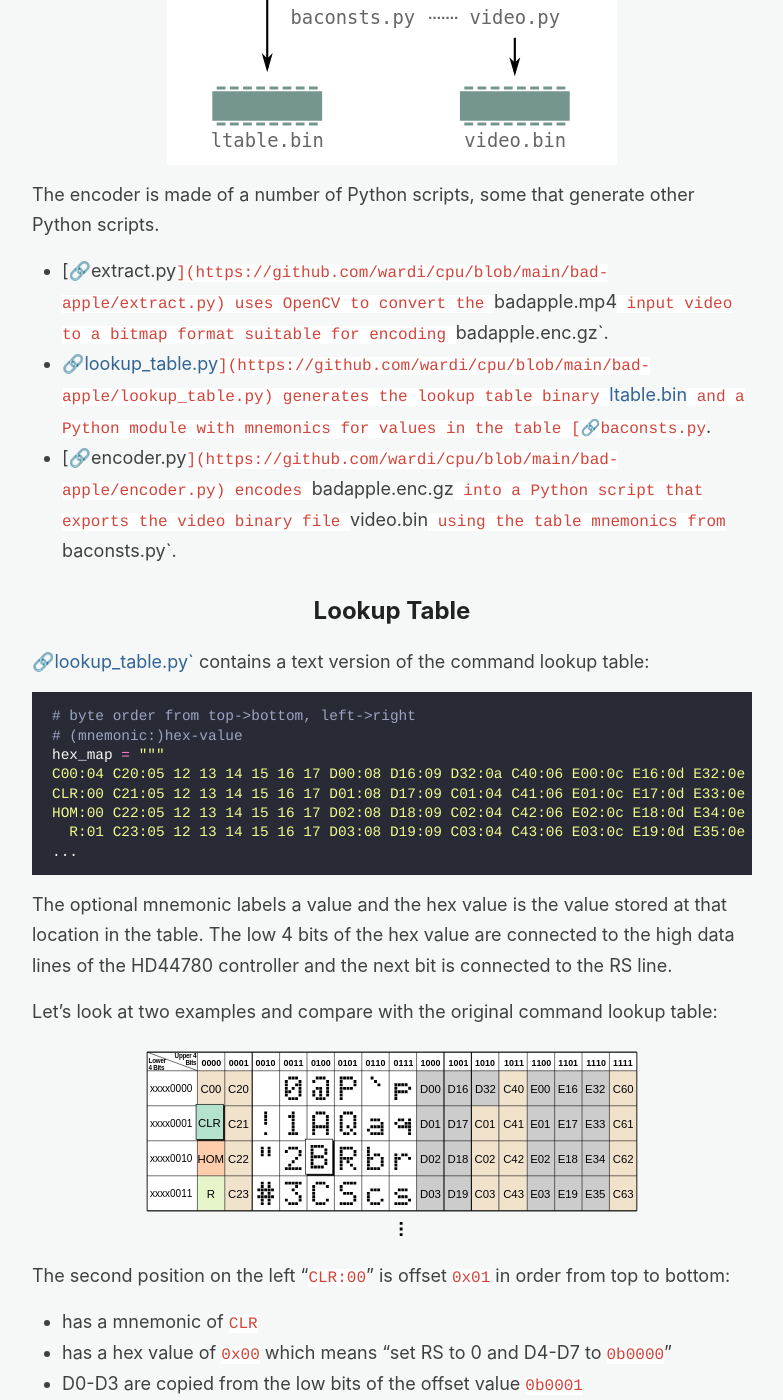
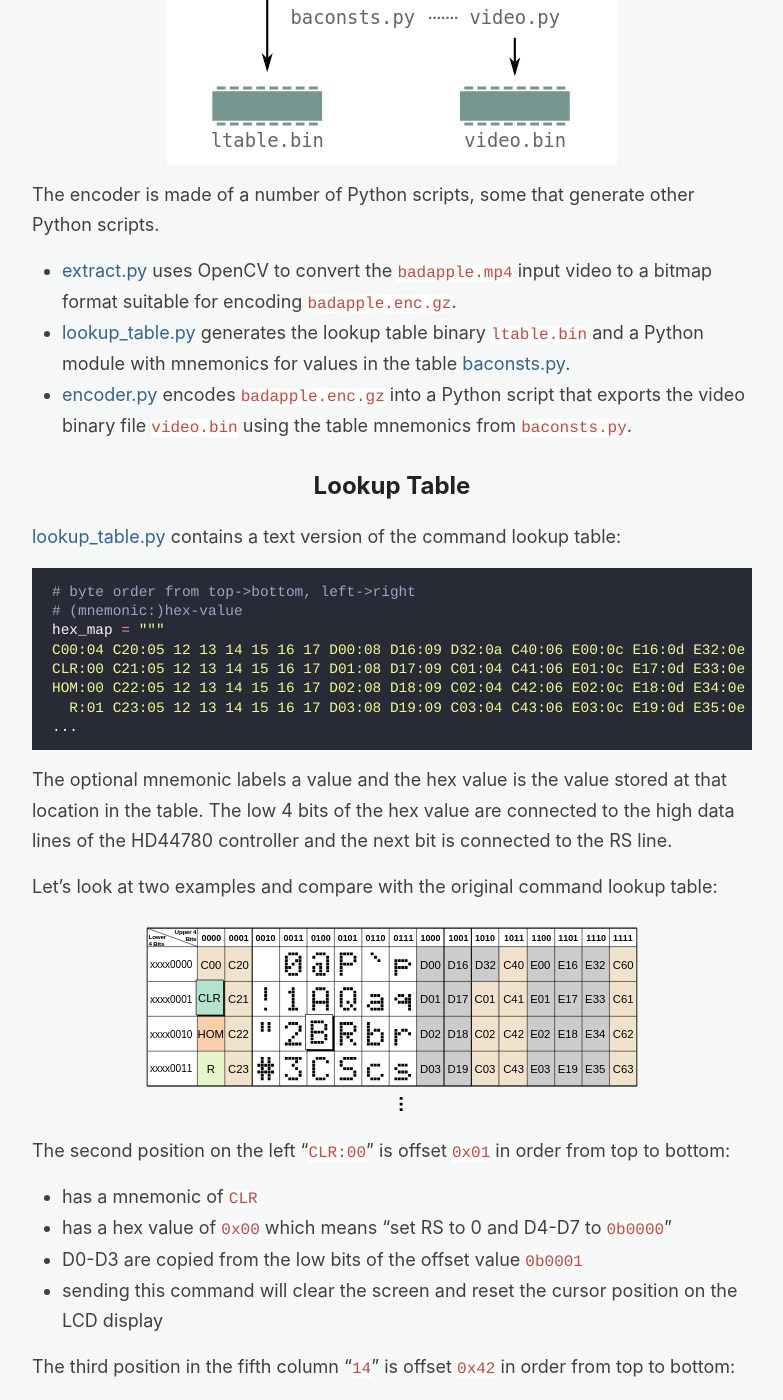
Before and after one commit to wardi/wardi.github.io, a Jekyll site: the page built from _pages/video_encoding.md, in a window 1280 px wide and 1400 px high, scrolled down 1521 px. Shown: the whole window, without its empty margins (248-1031 px from the left). Built offline with Jekyll 4.4.1, drawn with Linux system fonts in a browser that asks for light colours; some of the changed text lies outside the part shown.

Commit message:
simpler links for files on github

````diff
--- a/_pages/video_encoding.md
+++ b/_pages/video_encoding.md
@@ -29,20 +29,20 @@ display persistence for the illusion of a full bitmap display.
 The encoder is made of a number of Python scripts, some that generate
 other Python scripts.
 
-- [🔗extract.py`](https://github.com/wardi/cpu/blob/main/bad-apple/extract.py)
+- [extract.py](https://github.com/wardi/cpu/blob/main/bad-apple/extract.py)
   uses OpenCV to convert the `badapple.mp4` input video to a bitmap format suitable for
   encoding `badapple.enc.gz`.
-- [🔗lookup_table.py`](https://github.com/wardi/cpu/blob/main/bad-apple/lookup_table.py)
+- [lookup_table.py](https://github.com/wardi/cpu/blob/main/bad-apple/lookup_table.py)
   generates the lookup table binary `ltable.bin` and a Python module with mnemonics
   for values in the table
-  [🔗baconsts.py`](https://github.com/wardi/cpu/blob/main/bad-apple/baconsts.py).
-- [🔗encoder.py`](https://github.com/wardi/cpu/blob/main/bad-apple/encoder.py)
+  [baconsts.py](https://github.com/wardi/cpu/blob/main/bad-apple/baconsts.py).
+- [encoder.py](https://github.com/wardi/cpu/blob/main/bad-apple/encoder.py)
   encodes `badapple.enc.gz` into a Python script that exports the video binary file
   `video.bin` using the table mnemonics from `baconsts.py`.
 
 ## Lookup Table
 
-[🔗lookup_table.py`](https://github.com/wardi/cpu/blob/main/bad-apple/lookup_table.py)
+[lookup_table.py](https://github.com/wardi/cpu/blob/main/bad-apple/lookup_table.py)
 contains a text version of the command lookup table:
 
 ```python
@@ -81,7 +81,7 @@ The third position in the fifth column "`14`" is offset `0x42` in order from top
 
 All mnemonic offset values are exported from this table as simple variables in a
 Python module
-[🔗baconstants.py`](https://github.com/wardi/cpu/blob/main/bad-apple/baconstants.py):
+[baconstants.py](https://github.com/wardi/cpu/blob/main/bad-apple/baconstants.py):
 
 ```python
 C00 = b"\x00"
````
